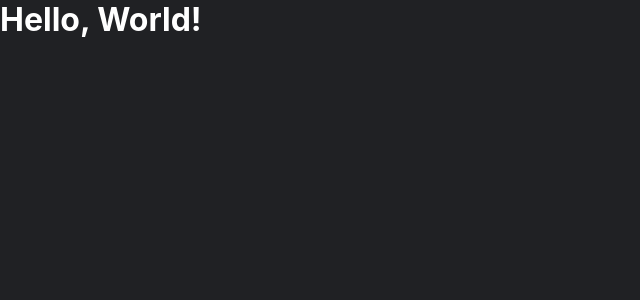
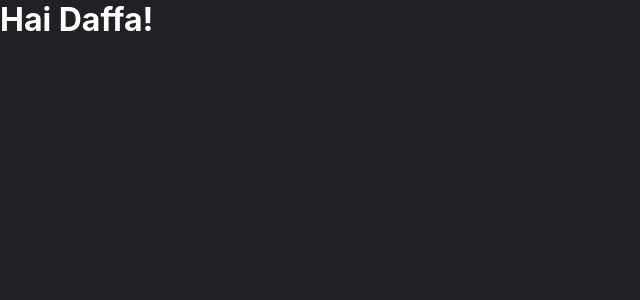
Before and after one commit to alghifarydaffa62/IDCAMP, a React (Vite) app in the folder personal-notes-starter/: page / in a window 1280 px wide. Shown: the top 300 px of the page, without its empty margins (0-640 px from the left). Built offline with nearby package versions, Linux system fonts and the light colour scheme.

Commit message:
starting

```diff
--- /dev/null
+++ b/personal-notes-starter/src/App.jsx
@@ -0,0 +1,10 @@
+import React from 'react'
+import './styles/style.css'
+
+function App() {
+    return(
+        <h1>Hai Daffa!</h1>
+    )
+}
+
+export default App
```
Also changed, not shown: personal-notes-starter/src/index.jsx (+5 -7 lines).
